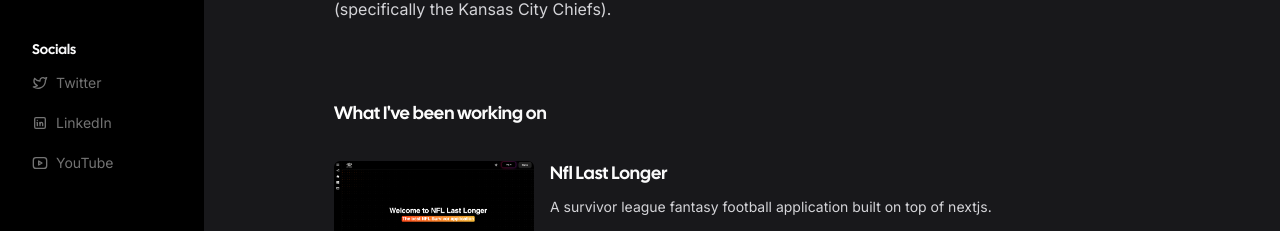
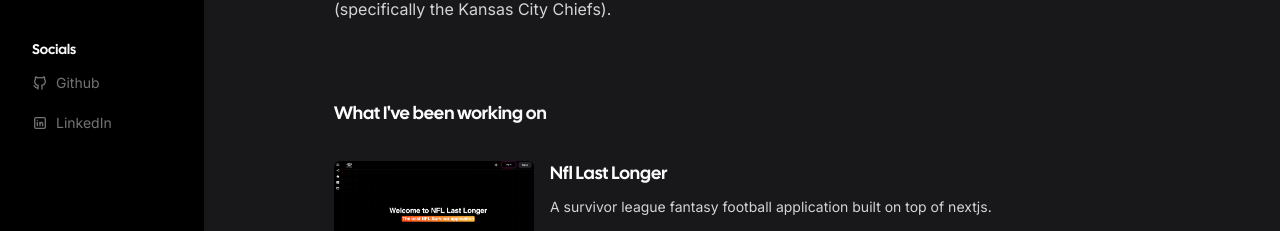
Before and after one commit to JordanVera/portfolio-aceternity, a Next.js app: page / in a window 1280 px wide. Shown: the part 323-554 px from the top of the page. Built offline with nearby package versions, Linux system fonts and the light colour scheme.

Commit message:
updated socials

```diff
--- a/src/components/Sidebar.tsx
+++ b/src/components/Sidebar.tsx
@@ -91,6 +91,8 @@ export const Navigation = ({
         <Link
           key={link.href}
           href={link.href}
+          target="_blank"
+          rel="noopener noreferrer"
           className={twMerge(
             'text-secondary hover:text-primary transition duration-200 flex items-center space-x-2 py-2 px-2 rounded-md text-sm'
           )}
--- a/src/constants/socials.tsx
+++ b/src/constants/socials.tsx
@@ -1,23 +1,19 @@
 import {
+  IconBrandGithub,
   IconBrandLinkedin,
   IconBrandTwitter,
   IconBrandYoutube,
-} from "@tabler/icons-react";
+} from '@tabler/icons-react';
 
 export const socials = [
   {
-    href: "https://twitter.com/mannupaaji",
-    label: "Twitter",
-    icon: IconBrandTwitter,
+    href: 'https://github.com/JordanVera',
+    label: 'Github',
+    icon: IconBrandGithub,
   },
   {
-    href: "https://linkedin.com/in/manuarora28",
-    label: "LinkedIn",
+    href: 'https://linkedin.com/in/manuarora28',
+    label: 'LinkedIn',
     icon: IconBrandLinkedin,
   },
-  {
-    href: "https://youtube.com/maninthere",
-    label: "YouTube",
-    icon: IconBrandYoutube,
-  },
 ];
```
